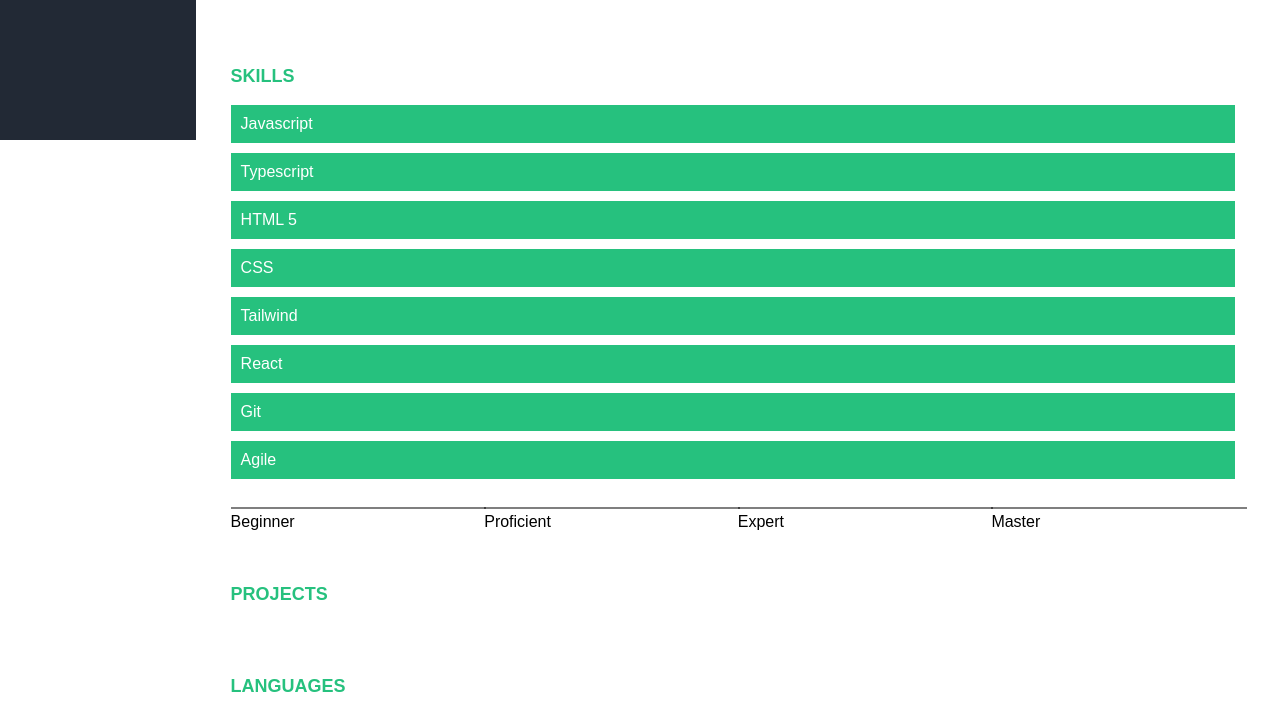
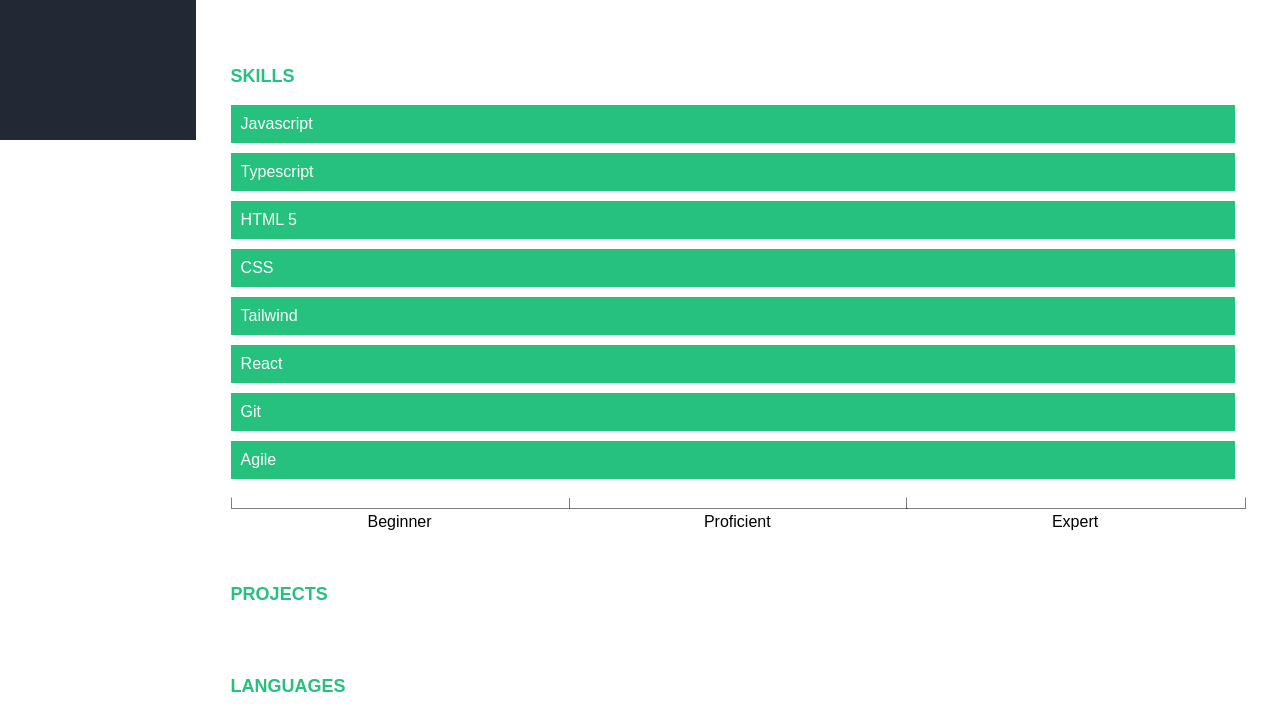
Before and after one commit to Ulistonee/rsschool-cv, a plain HTML site: page index.html in a window 1280 px wide. Shown: the part 660-1375 px from the top of the page. Drawn offline with Linux system fonts and the light colour scheme.

Commit message:
feat: add skill level styling

```diff
--- a/css/style.css
+++ b/css/style.css
@@ -119,42 +119,40 @@
     content: "";
     display: inline-block;
     border: 1px solid rgba(0, 0, 0, 0.5);
+    border-top-color: white;
+    height: 10px;
     width: 100%;
 }
 
 .main_page__skills__levels__beginner {
-    width: 30%;
+    width: 33.3%;
+    text-align: center;
 }
 
 .main_page__skills__levels__proficient::before {
     content: "";
     display: inline-block;
-    border: 1px solid rgba(0, 0, 0, 0.5);
+    border: 1px solid white;
+    border-bottom-color: rgba(0, 0, 0, 0.5);
+    height: 10px;
     width: 100%;
 }
 
 .main_page__skills__levels__proficient {
-    width: 30%;
+    width: 33.3%;
+    text-align: center;
 }
 
 .main_page__skills__levels__expert::before {
     content: "";
     display: inline-block;
     border: 1px solid rgba(0, 0, 0, 0.5);
+    border-top-color: white;
+    height: 10px;
     width: 100%;
 }
 
 .main_page__skills__levels__expert {
-    width: 30%;
+    width: 33.3%;
+    text-align: center;
 }
-
-.main_page__skills__levels__master::before {
-    content: "";
-    display: inline-block;
-    border: 1px solid rgba(0, 0, 0, 0.5);
-    width: 100%;
-}
-
-.main_page__skills__levels__master {
-    width: 30%;
-}
--- a/index.html
+++ b/index.html
@@ -125,9 +125,6 @@
                     <div class="main_page__skills__levels__expert">
                         Expert
                     </div>
-                    <div class="main_page__skills__levels__master">
-                        Master
-                    </div>
                 </div>
             </div>
             <div class="main_page__chapter">
```
